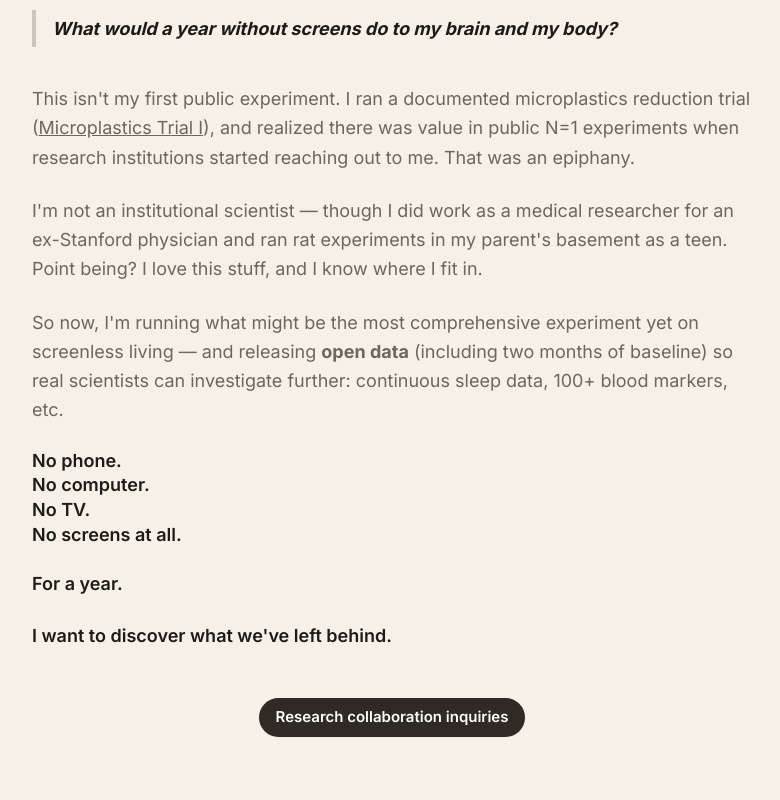
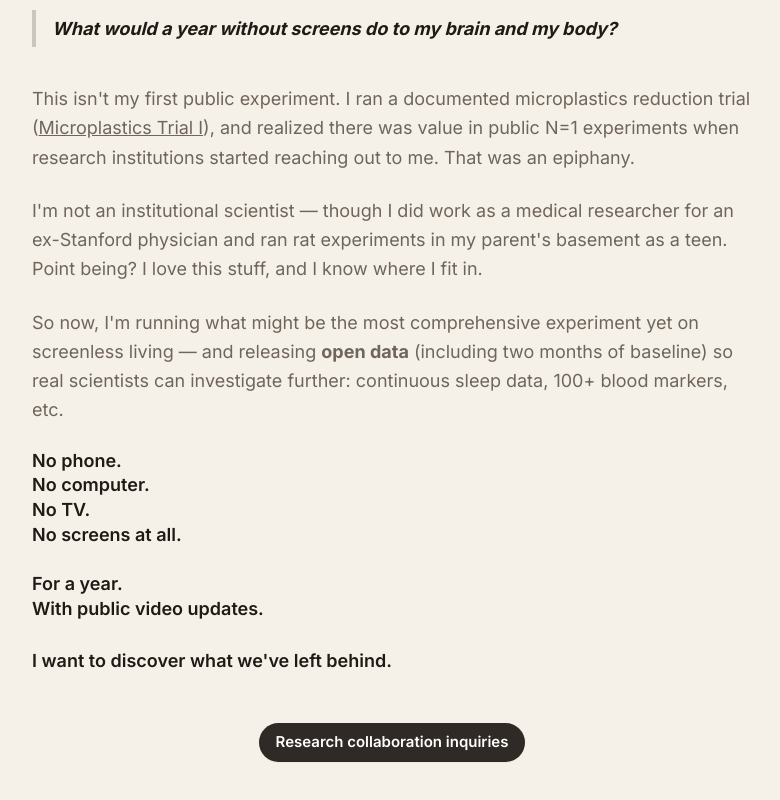
Before and after one commit to dvdaines/year-unplugged-dashboard, a Next.js app: page /about in a window 1280 px wide. Shown: the part 860-1660 px from the top of the page, without its empty margins (248-1028 px from the left). Built offline with nearby package versions, Linux system fonts and the light colour scheme.

Commit message:
Update page.tsx

```diff
--- a/app/about/page.tsx
+++ b/app/about/page.tsx
@@ -107,7 +107,8 @@ export default function AboutPage() {
             No TV.<br />
             No screens at all.<br />
             <br />
-            For a year.
+            For a year. <br />
+            With public video updates.
           </p>
 
           <p className="text-ink font-semibold">
```
